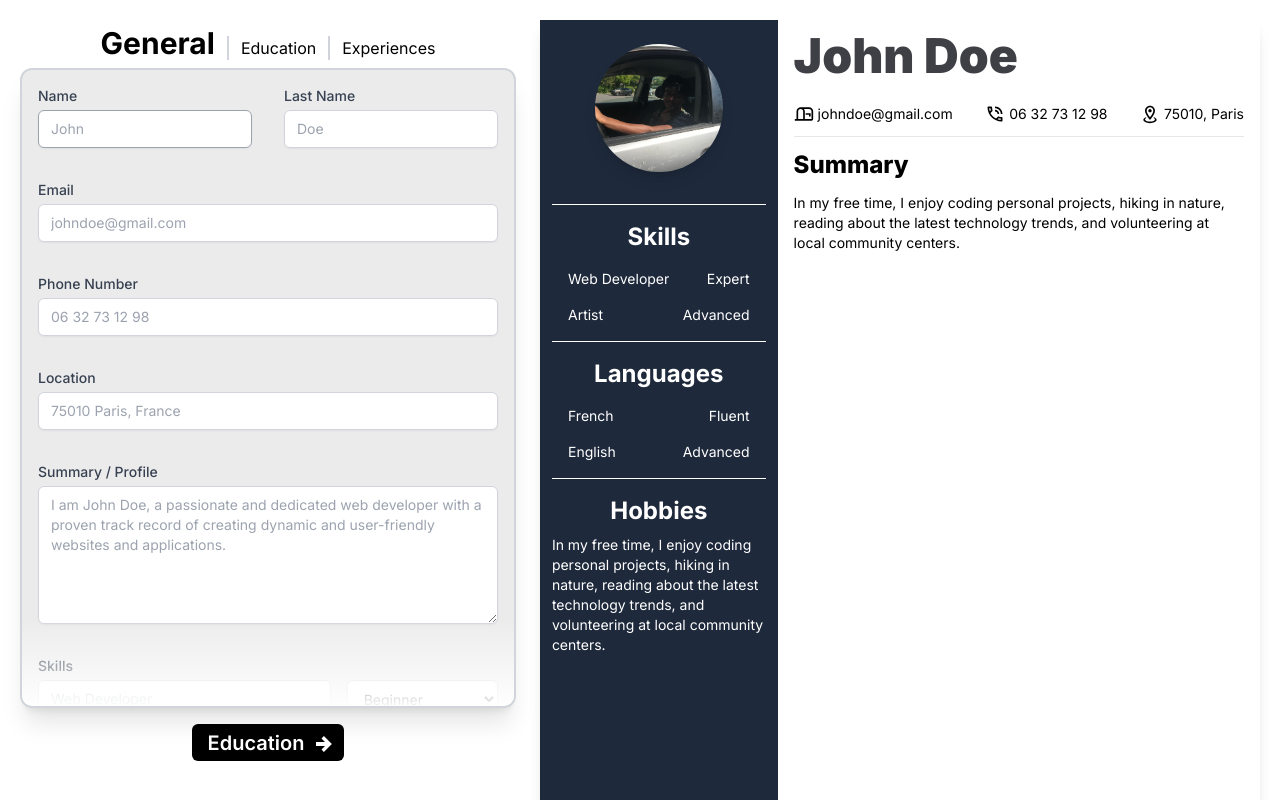
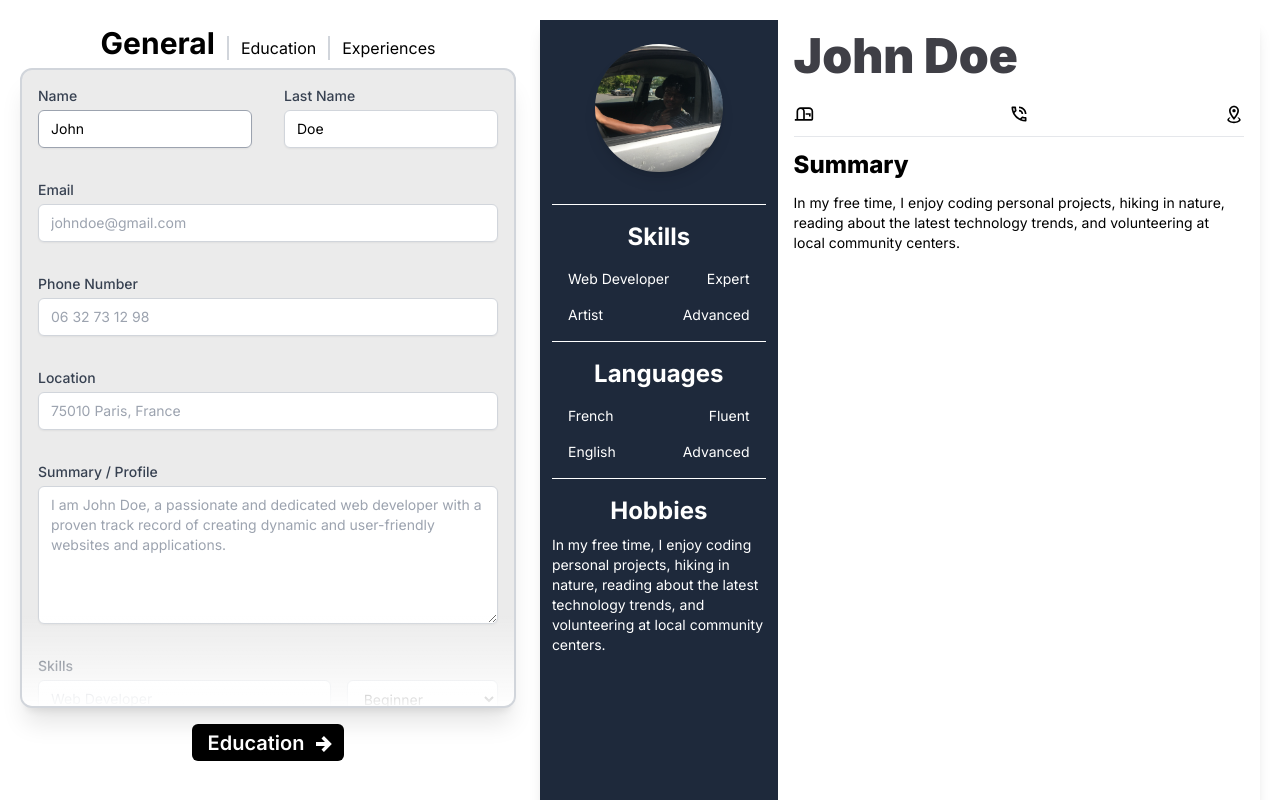
Before and after one commit to Vincent0103/CV-application, a React (Vite) app: page / in a window 1280 px wide. Shown: the top 800 px of the page. Built offline with nearby package versions, Linux system fonts and the light colour scheme.

Commit message:
Update dynamically CV-preview on input change for the first inputs

```diff
--- a/src/App.jsx
+++ b/src/App.jsx
@@ -1,16 +1,34 @@
+import { useState } from "react";
 import FormSections from './components/FormSections';
 import GeneralForm from './components/GeneralForm';
 import CVpreview from './components/CVpreview';
 
 function App() {
+  const [generalInformations, setGeneralInformations] = useState({
+    name: "John",
+    lastName: "Doe",
+    email: "",
+    tel: "",
+    location: "",
+    summary: "",
+    skills: {
+      "Web Developer": "Expert",
+      "Artist": "Intermediate",
+    },
+    languages: {
+      "French": "Fluent",
+      "English": "Advanced",
+    },
+    hobbies: "",
+  });
 
   return (
     <div className='max-w-[1500px] w-[1500px] max-h-[29.7cm] flex justify-center gap-6
     p-5'>
       <FormSections>
-        <GeneralForm />
+        <GeneralForm generalInformations={generalInformations} setGeneralInformations={setGeneralInformations} />
       </FormSections>
-      <CVpreview />
+      <CVpreview generalInformations={generalInformations} />
     </div>
   )
 }
--- a/src/components/CVpreview.jsx
+++ b/src/components/CVpreview.jsx
@@ -1,6 +1,6 @@
 import profilePicture from "../assets/IMG_0250.jpg";
 
-const CVpreview = () => {
+const CVpreview = ({ generalInformations }) => {
   const PrimaryContainer = () => {
     return (
       <div className="bg-slate-800 h-full w-[33%] text-white flex
@@ -47,21 +47,22 @@ const CVpreview = () => {
   }
 
   const SecondaryContainer = () => {
+
     return (
       <div className="bg-white h-full w-[67%] px-4">
-        <h1 className="text-5xl font-black text-zinc-700 py-3">John Doe</h1>
+        <h1 className="text-5xl font-black text-zinc-700 py-3">{generalInformations.name} {generalInformations.lastName}</h1>
         <div className="flex justify-between py-3">
           <p className="flex gap-1 justify-center items-center">
             <svg className="h-5 w-5" xmlns="http://www.w3.org/2000/svg" viewBox="0 0 24 24"><title>mailbox-open-outline</title><path d="M14,11H20V15H18V13H14V11M18,4H8A5,5 0 0,0 3,9V18H1V20H21A2,2 0 0,0 23,18V9A5,5 0 0,0 18,4M11,18H5V9A3,3 0 0,1 8,6A3,3 0 0,1 11,9V18M21,18H13V9C13,7.92 12.65,6.86 12,6H18A3,3 0 0,1 21,9V18Z" /></svg>
-            johndoe@gmail.com
+            {generalInformations.email}
           </p>
           <p className="flex gap-1 justify-center items-center">
           <svg className="h-5 w-5" xmlns="http://www.w3.org/2000/svg" viewBox="0 0 24 24"><title>phone-in-talk-outline</title><path d="M20 15.5C18.8 15.5 17.5 15.3 16.4 14.9H16.1C15.8 14.9 15.6 15 15.4 15.2L13.2 17.4C10.4 15.9 8 13.6 6.6 10.8L8.8 8.6C9.1 8.3 9.2 7.9 9 7.6C8.7 6.5 8.5 5.2 8.5 4C8.5 3.5 8 3 7.5 3H4C3.5 3 3 3.5 3 4C3 13.4 10.6 21 20 21C20.5 21 21 20.5 21 20V16.5C21 16 20.5 15.5 20 15.5M5 5H6.5C6.6 5.9 6.8 6.8 7 7.6L5.8 8.8C5.4 7.6 5.1 6.3 5 5M19 19C17.7 18.9 16.4 18.6 15.2 18.2L16.4 17C17.2 17.2 18.1 17.4 19 17.4V19M15 12H17A5 5 0 0 0 12 7V9A3 3 0 0 1 15 12M19 12H21C21 7 16.97 3 12 3V5C15.86 5 19 8.13 19 12Z" /></svg>
-            06 32 73 12 98
+            {generalInformations.tel}
           </p>
           <p className="flex gap-1 justify-center items-center">
           <svg className="h-5 w-5" xmlns="http://www.w3.org/2000/svg" viewBox="0 0 24 24"><title>map-marker-radius-outline</title><path d="M12 4C14.2 4 16 5.8 16 8C16 10.1 13.9 13.5 12 15.9C10.1 13.4 8 10.1 8 8C8 5.8 9.8 4 12 4M12 2C8.7 2 6 4.7 6 8C6 12.5 12 19 12 19S18 12.4 18 8C18 4.7 15.3 2 12 2M12 6C10.9 6 10 6.9 10 8S10.9 10 12 10 14 9.1 14 8 13.1 6 12 6M20 19C20 21.2 16.4 23 12 23S4 21.2 4 19C4 17.7 5.2 16.6 7.1 15.8L7.7 16.7C6.7 17.2 6 17.8 6 18.5C6 19.9 8.7 21 12 21S18 19.9 18 18.5C18 17.8 17.3 17.2 16.2 16.7L16.8 15.8C18.8 16.6 20 17.7 20 19Z" /></svg>
-            75010, Paris
+            {generalInformations.location}
           </p>
         </div>
         <hr />
--- a/src/components/GeneralForm.jsx
+++ b/src/components/GeneralForm.jsx
@@ -1,23 +1,42 @@
 import Input, { Select, AddBtn } from "./Utils";
 import { FormContainer } from "./FormSections";
 
-const GeneralForm = () => {
+const GeneralForm = ({generalInformations, setGeneralInformations}) => {
   const summaryForJohnDoe = "I am John Doe, a passionate and dedicated web developer with a proven track record of creating dynamic and user-friendly websites and applications.";
   const hobbiesForJohnDoe = "In my free time, I enjoy coding personal projects, hiking in nature, reading about the latest technology trends, and volunteering at local community centers.";
 
   const fadingBottomContainer = <div className="absolute -bottom-1 w-full h-24 bg-gradient-to-t from-white
   pointer-events-none"></div>;
 
+  const handleChange = (e, key) => {
+    if (!(key in generalInformations)) return;
+
+    setGeneralInformations({
+      ...generalInformations,
+      [key]: e.target.value,
+    });
+  }
+
   return (
     <FormContainer fadingBottomContainer={fadingBottomContainer}>
       <form>
         <div className="flex">
-          <Input type="text" name="name" labelName="Name" placeholder="John" hasAutoFocus={true} />
-          <Input type="text" name="lastname" labelName="Last Name" placeholder="Doe" />
+          <Input type="text" name="name" labelName="Name" placeholder="John" hasAutoFocus={true}
+          handleChange={handleChange} value={generalInformations.name} />
+
+          <Input type="text" name="lastName" labelName="Last Name" placeholder="Doe"
+          handleChange={handleChange} value={generalInformations.lastName} />
         </div>
-        <Input type="email" name="email" labelName="Email" placeholder="johndoe@gmail.com" />
-        <Input type="tel" name="tel" labelName="Phone Number" placeholder="06 32 73 12 98" />
-        <Input type="text" name="location" labelName="Location" placeholder="75010 Paris, France" />
+
+        <Input type="email" name="email" labelName="Email" placeholder="johndoe@gmail.com"
+        handleChange={handleChange} value={generalInformations.email}/>
+
+        <Input type="tel" name="tel" labelName="Phone Number" placeholder="06 32 73 12 98"
+        handleChange={handleChange} value={generalInformations.tel}/>
+
+        <Input type="text" name="location" labelName="Location" placeholder="75010 Paris, France"
+        handleChange={handleChange} value={generalInformations.location}/>
+
         <Input type="textarea" name="summary" labelName="Summary / Profile" minLength="20"
         maxLength="300" placeholder={summaryForJohnDoe} />
 
--- a/src/components/Utils.jsx
+++ b/src/components/Utils.jsx
@@ -1,8 +1,8 @@
 import { v4 as uuidv4 } from "uuid";
 import PlusIcon from "../assets/icons/plus.svg";
 
-const Input = ({ children, type, name, labelName, placeholder,
-  minLength, maxLength, hasAutoFocus=false, additionalStyles="" }) => {
+const Input = ({ children, type, name, labelName, placeholder, handleChange,
+  value, minLength, maxLength, hasAutoFocus=false, additionalStyles="" }) => {
 
   const classes = `mt-1 block w-full px-3 py-2
   bg-white border border-gray-300 rounded-md shadow-sm focus:outline-none focus:ring-gray-400
@@ -10,8 +10,9 @@ const Input = ({ children, type, name, labelName, placeholder,
     invalid:border-rose-500`;
 
   const input = (type !== "textarea")
-  ? <input type={type} name={name} id={name} className={classes} placeholder={placeholder}
-    autoFocus={hasAutoFocus} />
+  ? <input type={type} name={name} id={name} className={classes}
+  placeholder={placeholder} autoFocus={hasAutoFocus} value={value}
+  onChange={(e) => handleChange(e, name)} />
   : <textarea name={name} id={name} rows="6" className={classes} placeholder={placeholder}
     minLength={minLength} maxLength={maxLength}
     autoFocus={hasAutoFocus} >
```
